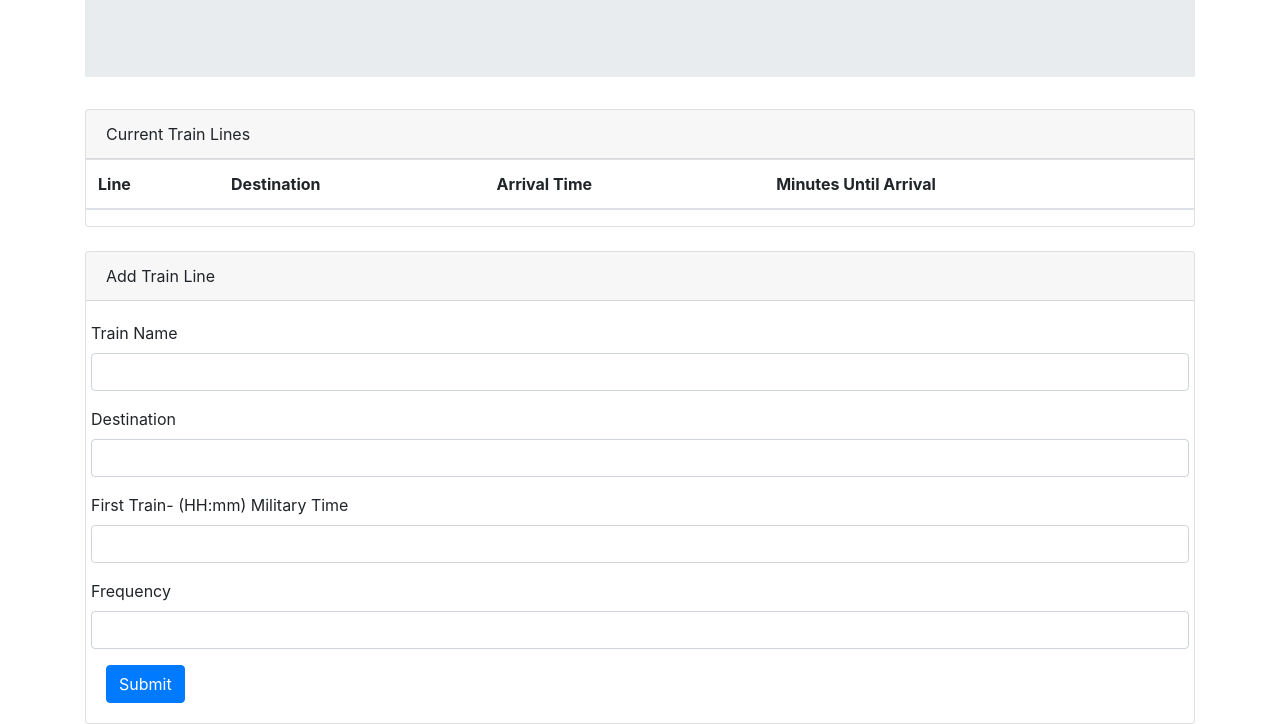
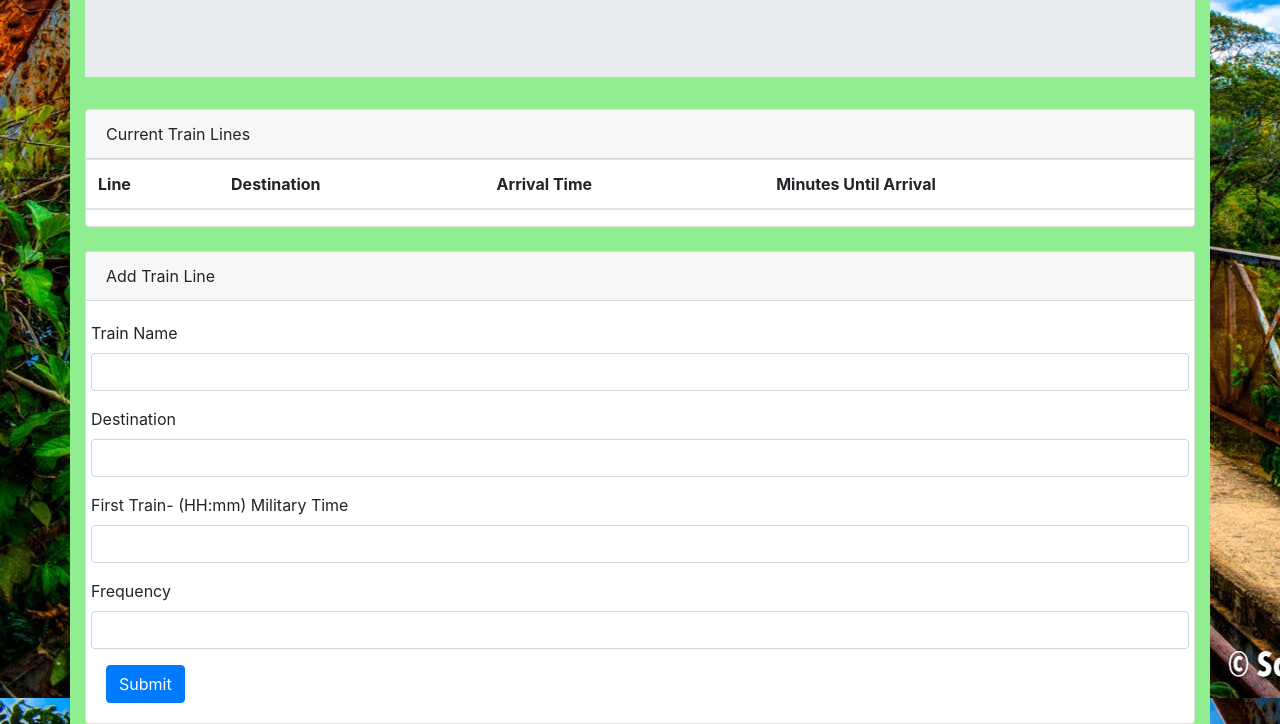
Before and after one commit to ryanlester91/Train-Scheduler, a plain HTML site: page index.html in a window 1280 px wide. Shown: the part 302-1026 px from the top of the page. Drawn offline with nearby package versions, Linux system fonts and the light colour scheme; no server answers.

Commit message:
updated background image and color with css

```diff
--- a/assets/css/style.css
+++ b/assets/css/style.css
@@ -5,3 +5,11 @@
 td:hover {
     background-color: yellow;
 }
+
+body {
+    background-image: url(../images/BarrancaTrainBridge.jpg);
+}
+
+.container {
+    background-color: lightgreen;
+}
```
Also changed, not shown: assets/images/BarrancaTrainBridge.jpg (added).
